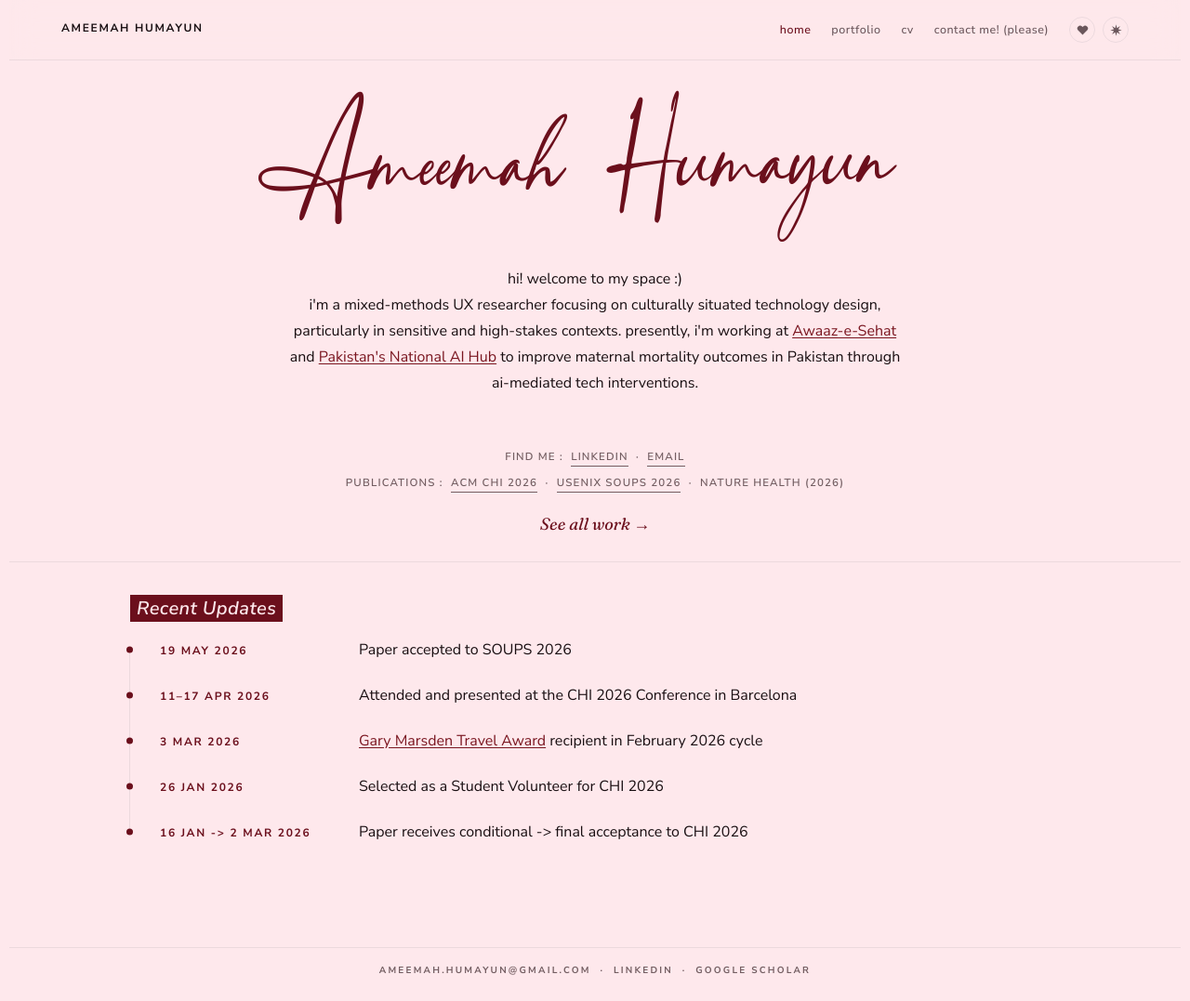
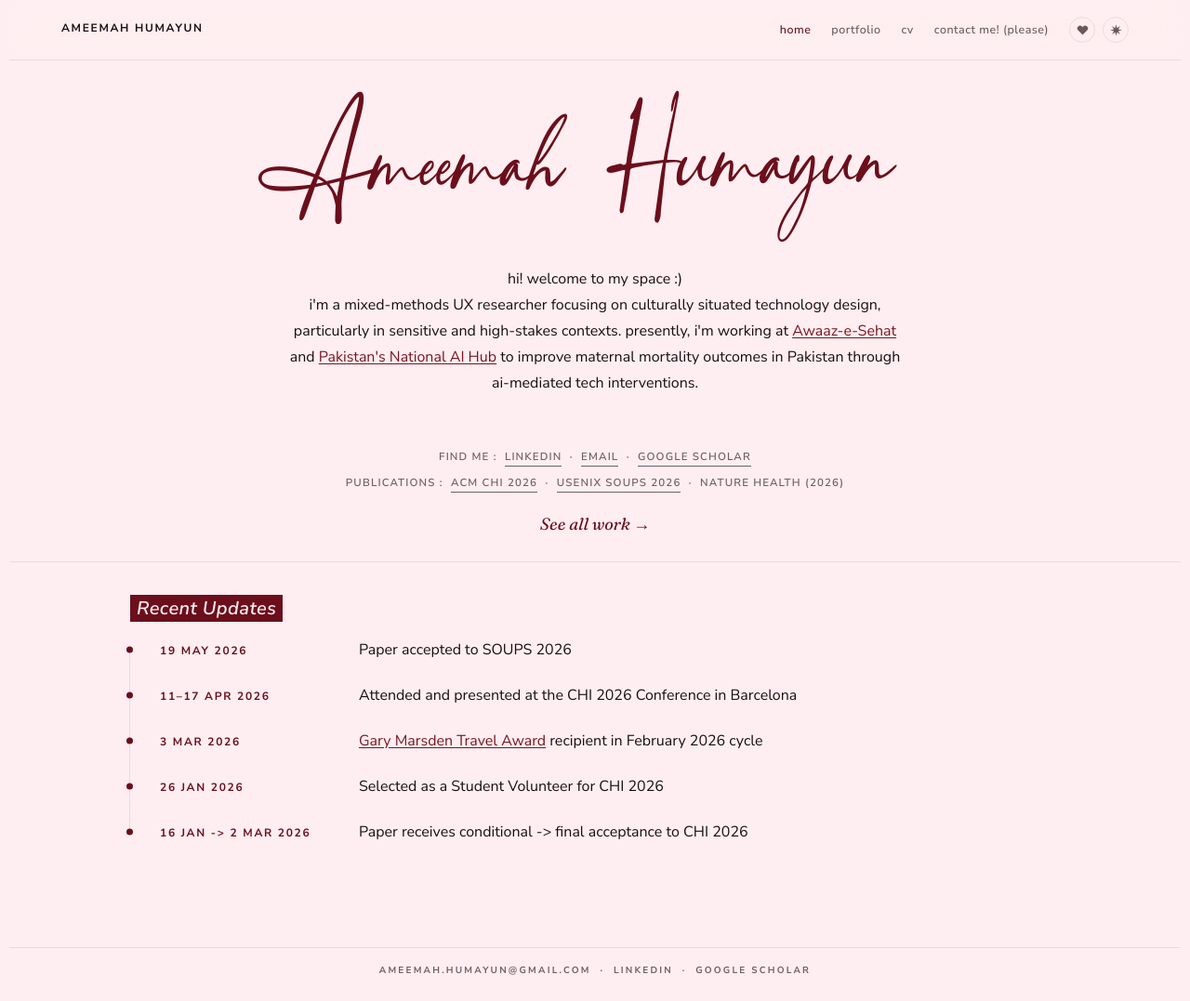
Before and after one commit to ameemahumayun/ameemahumayun.github.io, a Jekyll site: the page built from index.html, in a window 1280 px wide and 1077 px high. Shown: the whole window at 93% size. Built offline with Jekyll 4.4.1, drawn with Linux system fonts in a browser that asks for light colours.

Commit message:
Lighten rose's background to #feeef1; add Google Scholar to Find me
Rose's background moves halfway from #fee8ec back toward the original
near-white #fdf4f6. The homepage Find me line gains Google Scholar after
LinkedIn and Email, using the same profile URL as the footer.

Co-Authored-By: Claude Opus 5.5 <noreply@anthropic.com>
Claude-Session: https://claude.ai/code/session_01RzgRSrTmedEEfQSDh9yj4S

```diff
--- a/assets/css/tokens.css
+++ b/assets/css/tokens.css
@@ -169,7 +169,7 @@
    pre-paint script and assets/js/main.js's three-way toggle.
    ========================================================================== */
 :root[data-theme="rose"] {
-  --color-bg:           #fee8ec;  /* soft pink, a touch lighter than #fedee4 */
+  --color-bg:           #feeef1;  /* halfway between #fee8ec and the original near-white #fdf4f6 */
   --color-bg-lift:      #fffafb;
   --color-bg-card:      #fffafb;
   --color-bg-card-deep: #f6e3e8;
--- a/index.html
+++ b/index.html
@@ -15,7 +15,8 @@ description: Mixed-methods UX researcher working on human-centered AI for health
         <p class="eyebrow" style="margin-top:0.5rem;margin-bottom:0;color:var(--color-text-mute);font-weight:600;letter-spacing:0.1em;">
           Find me&nbsp;:&nbsp;
           <a href="{{ site.linkedin }}" target="_blank" rel="noopener" class="link-quiet link-underline-mute">LinkedIn</a> &nbsp;·&nbsp;
-          <a href="mailto:{{ site.email }}" class="link-quiet link-underline-mute">Email</a>
+          <a href="mailto:{{ site.email }}" class="link-quiet link-underline-mute">Email</a> &nbsp;·&nbsp;
+          <a href="https://scholar.google.com/citations?user=Y8BpA4UAAAAJ&hl=en" target="_blank" rel="noopener" class="link-quiet link-underline-mute">Google Scholar</a>
         </p>
         <p class="eyebrow" style="margin-top:0.5rem;margin-bottom:1.25rem;color:var(--color-text-mute);font-weight:600;letter-spacing:0.1em;">
           Publications&nbsp;:&nbsp;
```
